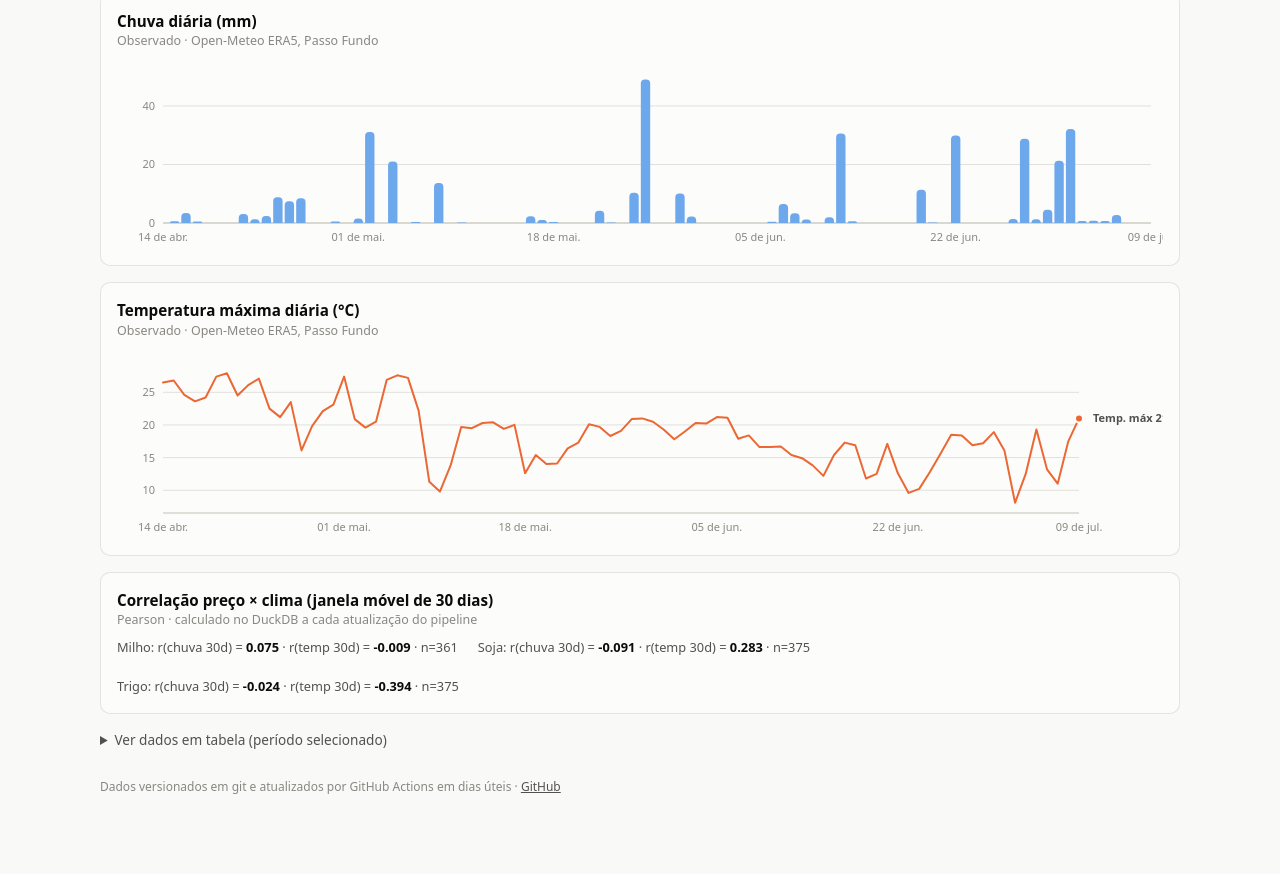
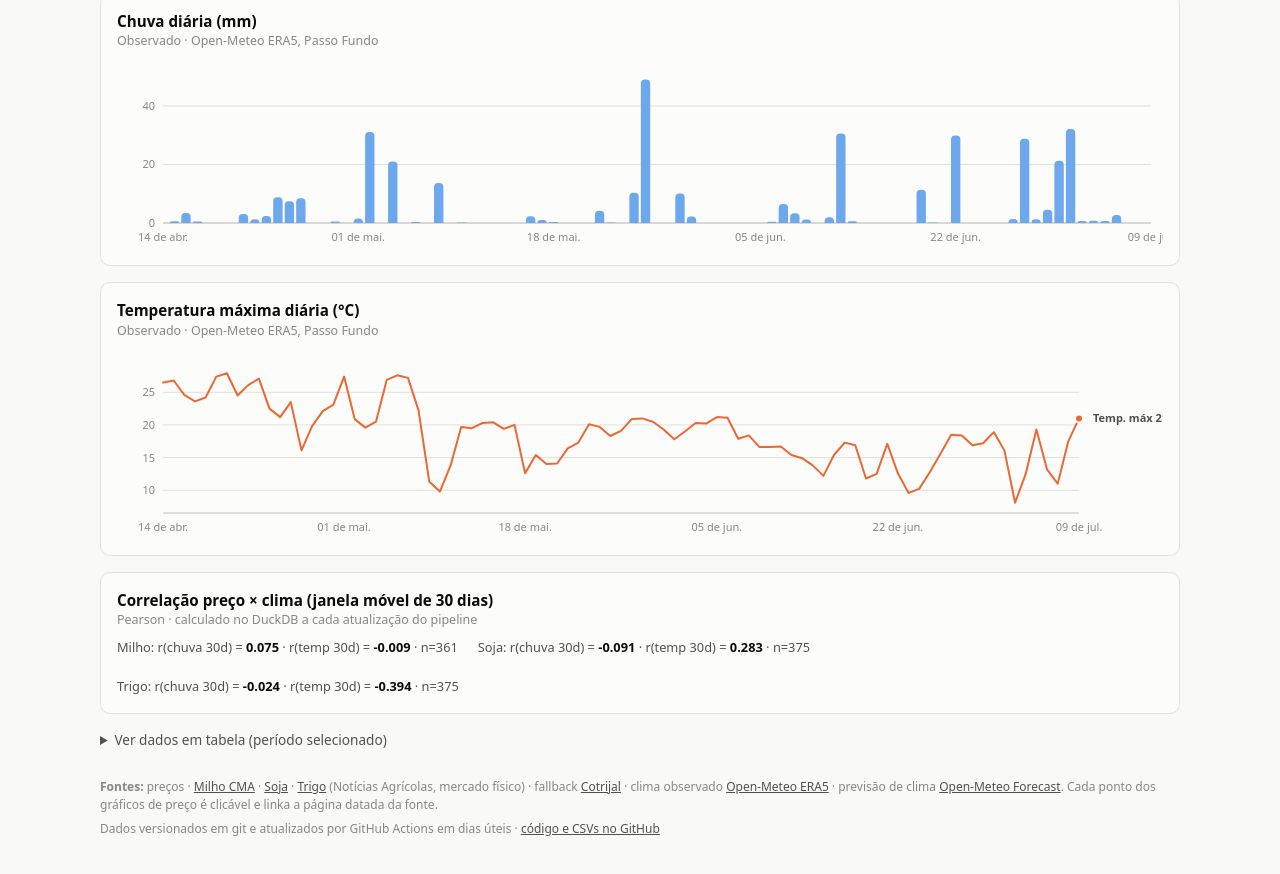
Before and after one commit to henriquereolonpain-sys/-monitor-agro-rs, a plain HTML site: page docs/index.html in a window 1280 px wide. Shown: the part 1455-2329 px from the top of the page. Before the commit the page ends 2299 px from the top, so only its background shows below. Drawn offline with Linux system fonts and the light colour scheme.

Commit message:
Fontes com links explícitos no README e no rodapé do dashboard
- README: tabela de fontes agora linka cada página do Notícias Agrícolas,
  o site da Cotrijal e as duas APIs da Open-Meteo (histórico ERA5 e
  forecast), com exemplo de URL datada para auditar qualquer fechamento.
- Dashboard: rodapé lista todas as fontes com link, além do lembrete de
  que cada ponto clicado linka a página datada da cotação.
- Corrige REPO_URL (faltava o hífen inicial do repositório): os links
  "CSV no GitHub" do painel de detalhe apontavam para repo inexistente.

Co-Authored-By: Claude Fable 5 <noreply@anthropic.com>

```diff
--- a/docs/index.html
+++ b/docs/index.html
@@ -211,8 +211,18 @@
   </details>
 
   <footer>
-    Dados versionados em git e atualizados por GitHub Actions em dias úteis ·
-    <a href="https://github.com/henriquereolonpain-sys" rel="noopener">GitHub</a>
+    <div><b>Fontes:</b>
+      preços · <a href="https://www.noticiasagricolas.com.br/cotacoes/milho/milho-cma" target="_blank" rel="noopener">Milho CMA</a> ·
+      <a href="https://www.noticiasagricolas.com.br/cotacoes/soja/soja-mercado-fisico-sindicatos-e-cooperativas" target="_blank" rel="noopener">Soja</a> ·
+      <a href="https://www.noticiasagricolas.com.br/cotacoes/trigo/trigo-mercado-fisico" target="_blank" rel="noopener">Trigo</a>
+      (Notícias Agrícolas, mercado físico) ·
+      fallback <a href="https://www.cotrijal.com.br/" target="_blank" rel="noopener">Cotrijal</a> ·
+      clima observado <a href="https://open-meteo.com/en/docs/historical-weather-api" target="_blank" rel="noopener">Open-Meteo ERA5</a> ·
+      previsão de clima <a href="https://open-meteo.com/en/docs" target="_blank" rel="noopener">Open-Meteo Forecast</a>.
+      Cada ponto dos gráficos de preço é clicável e linka a página datada da fonte.
+    </div>
+    <div style="margin-top:6px">Dados versionados em git e atualizados por GitHub Actions em dias úteis ·
+    <a href="https://github.com/henriquereolonpain-sys/-monitor-agro-rs" rel="noopener">código e CSVs no GitHub</a></div>
   </footer>
 </div>
 
@@ -234,7 +244,7 @@ let PREVISAO = null;
 let diasFiltro = 90;
 let modoPrecos = "indice";
 let dataSelecionada = null;
-const REPO_URL = "https://github.com/henriquereolonpain-sys/monitor-agro-rs";
+const REPO_URL = "https://github.com/henriquereolonpain-sys/-monitor-agro-rs";
 
 function el(tag, attrs, parent) {
   const n = document.createElementNS(NS, tag);
```
Also changed, not shown: 1 other file.
